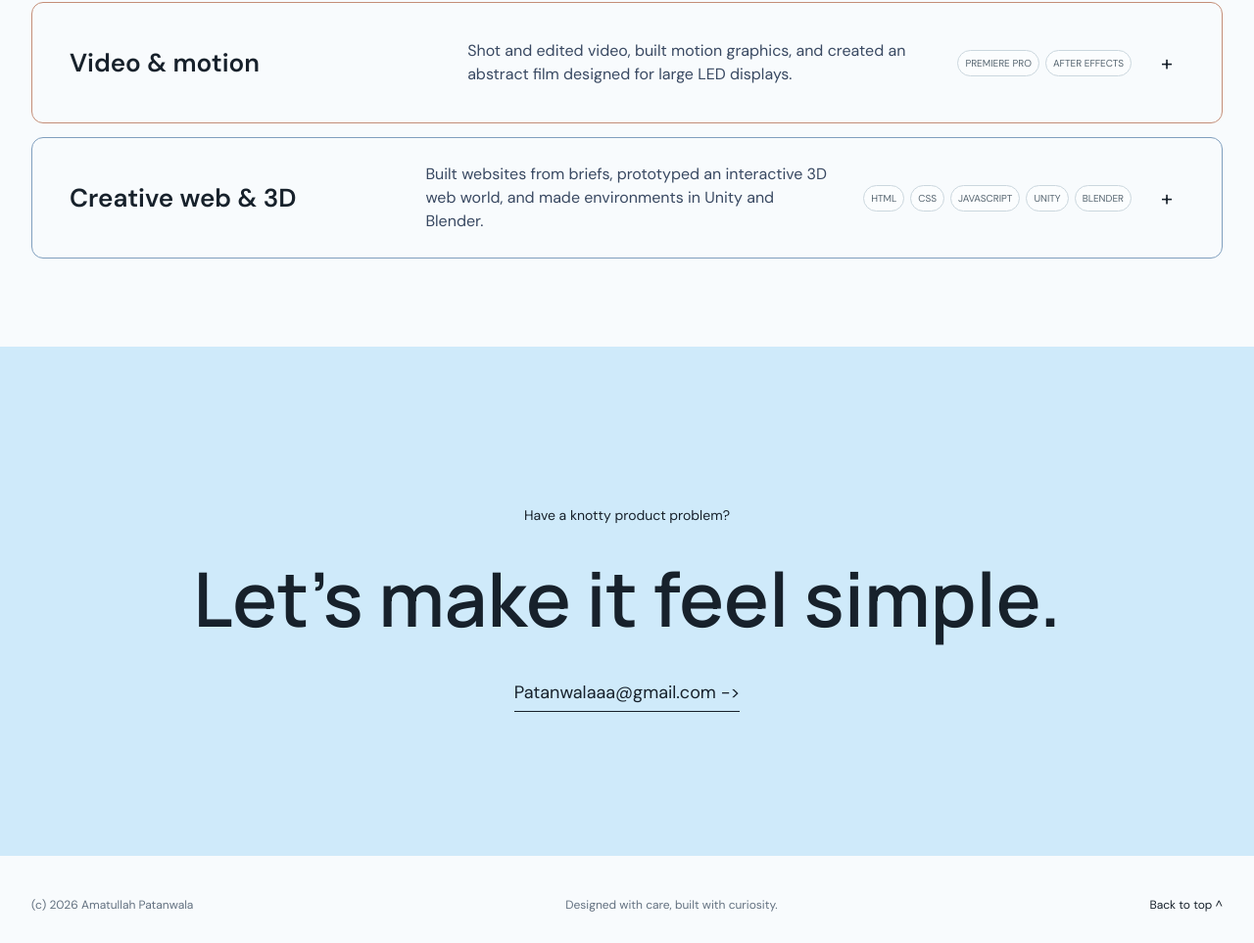
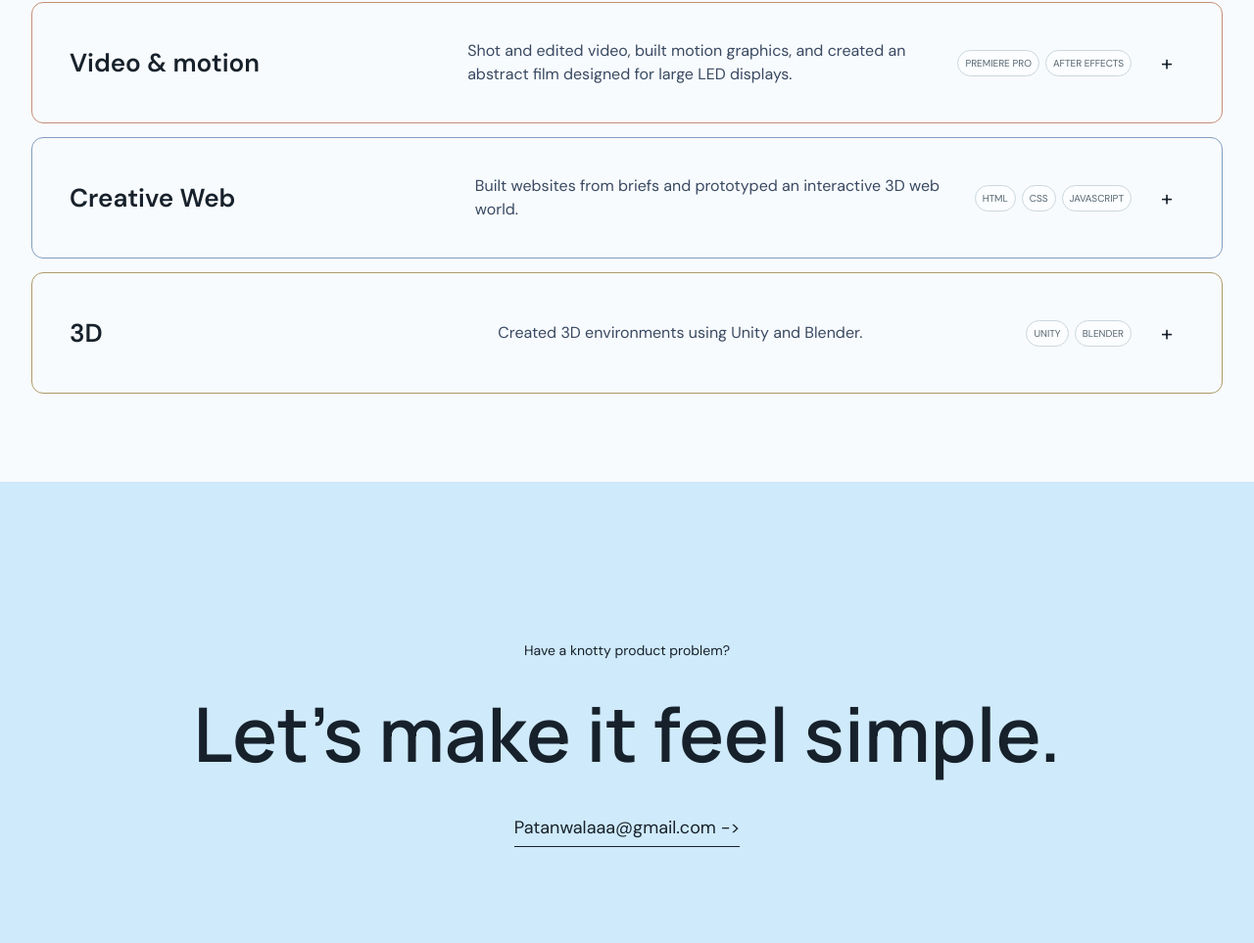
Before and after one commit to amatullah892/Amatullah_Portfolio, a plain HTML site: page index.html in a window 1280 px wide. Shown: the part 4525-5488 px from the top of the page at 98% size. Drawn offline with Linux system fonts and the light colour scheme.

Commit message:
Reorganize creative project categories

```diff
--- a/index.html
+++ b/index.html
@@ -312,6 +312,7 @@
     .project-entry:nth-child(2) { --entry-color: #7daba0; }
     .project-entry:nth-child(3) { --entry-color: #c48e78; }
     .project-entry:nth-child(4) { --entry-color: #809fbe; }
+    .project-entry:nth-child(5) { --entry-color: #ad9a68; }
     .other-work summary.project-row { border: 0; border-radius: inherit; }
     .other-work summary.project-row::before { display: none; }
     .other-work summary.project-row:hover { background: rgba(116, 151, 176, .07); }
@@ -463,7 +464,9 @@
         <span class="tool-list"><span>Figma</span><span>Lyssna</span></span>
         <span class="project-indicator" aria-hidden="true">+</span>
       </summary>
-      <div class="project-detail"><a href="case-wellness-kit.html">Wellness Kit case study</a> · <a href="case-commit-app.html">Commit App case study</a></div>
+      <div class="project-detail"><p><a href="case-wellness-kit.html">Wellness Kit case study</a> · <a href="case-commit-app.html">Commit App case study</a></p>
+        <video src="apple-products-loop.mp4" controls playsinline preload="none" aria-label="Apple Products website prototype preview"></video>
+        <a href="case-apple-products.html">Apple Products website case study</a></div>
     </details>
     <details class="project-entry" id="motion">
       <summary class="project-row">
@@ -476,15 +479,21 @@
     </details>
     <details class="project-entry" id="creative-web">
       <summary class="project-row">
-        <span class="project-title">Creative web &amp; 3D</span>
-        <span class="project-description">Built websites from briefs, prototyped an interactive 3D web world, and made environments in Unity and Blender.</span>
-        <span class="tool-list"><span>HTML</span><span>CSS</span><span>JavaScript</span><span>Unity</span><span>Blender</span></span>
+        <span class="project-title">Creative Web</span>
+        <span class="project-description">Built websites from briefs and prototyped an interactive 3D web world.</span>
+        <span class="tool-list"><span>HTML</span><span>CSS</span><span>JavaScript</span></span>
         <span class="project-indicator" aria-hidden="true">+</span>
       </summary>
-      <div class="project-detail">
-        <video src="apple-products-loop.mp4" controls playsinline preload="none" aria-label="Apple Products website prototype preview"></video>
-        <a href="case-apple-products.html">Apple Products website case study</a>
-      </div>
+      <div class="project-detail"><p>I explore how layout, motion, and interaction can shape the way people navigate a website.</p></div>
+    </details>
+    <details class="project-entry" id="3d">
+      <summary class="project-row">
+        <span class="project-title">3D</span>
+        <span class="project-description">Created 3D environments using Unity and Blender.</span>
+        <span class="tool-list"><span>Unity</span><span>Blender</span></span>
+        <span class="project-indicator" aria-hidden="true">+</span>
+      </summary>
+      <div class="project-detail"><p>I use 3D environments to explore how people move through and experience digital spaces.</p></div>
     </details>
   </div>
 </section>
```
